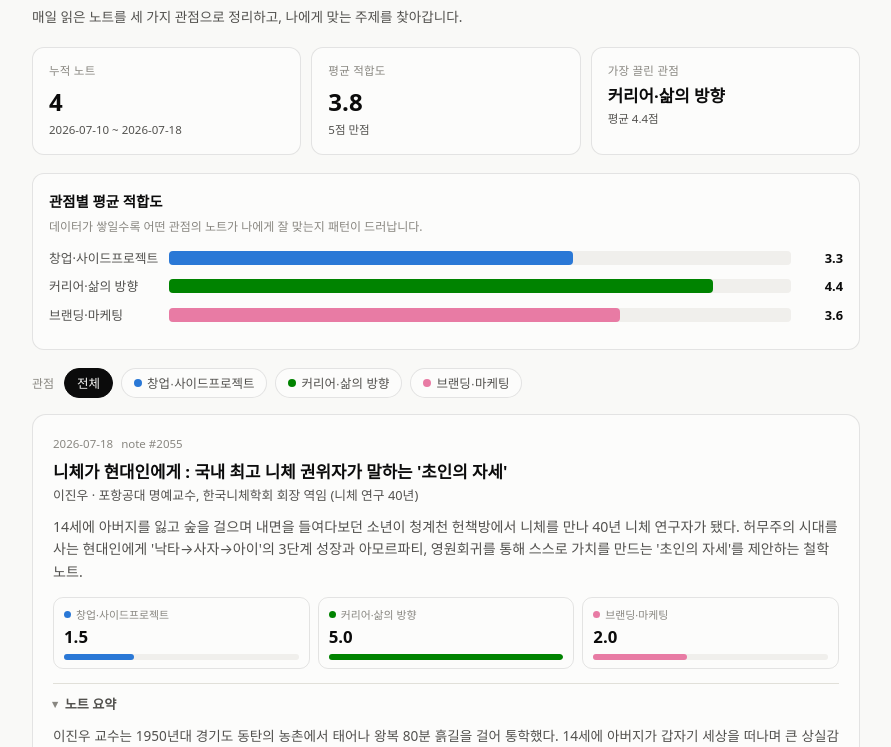
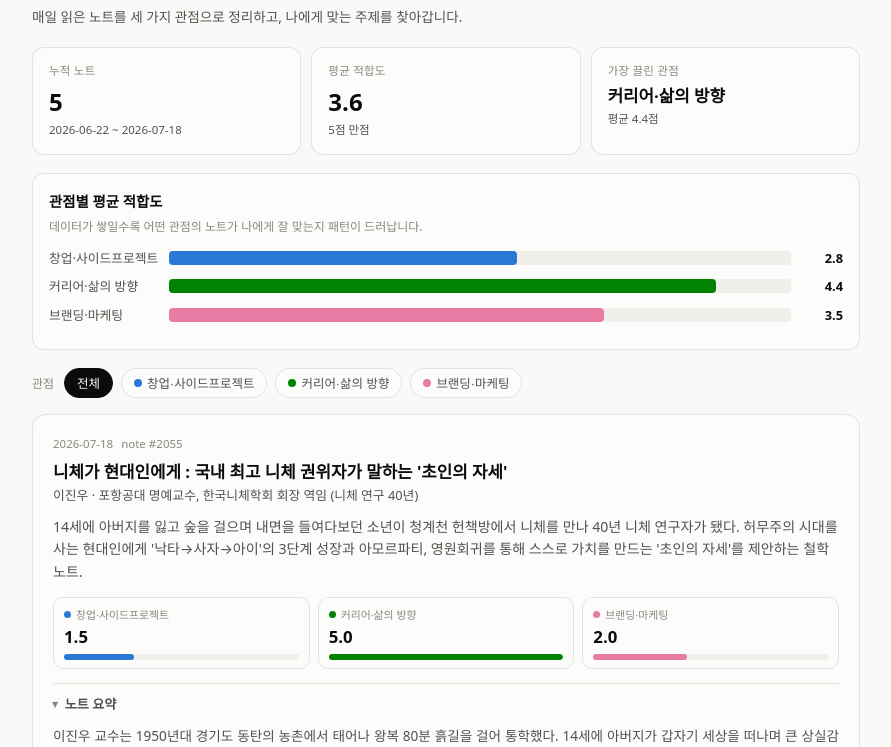
Before and after one commit to cksals00-ai/alfred-daily, a website: page app/public/dashboard.html in a window 1280 px wide. Shown: the part 53-800 px from the top of the page, without its empty margins (194-1085 px from the left). Drawn offline with Linux system fonts and the light colour scheme.

Commit message:
Add note 2029 (심플의 발견 1부 도미니크 로로)

```diff
--- a/app/public/dashboard.html
+++ b/app/public/dashboard.html
@@ -368,6 +368,46 @@ const NOTES = [
       "다음 제안·설득 때 문서 대신 조악하더라도 '끝 그림' 프로토타입을 먼저 만들어보기",
       "내 전문성이 사일로에 갇혀 있지 않은지 점검 — 인접 영역 하나(예: 데이터, 콘텐츠)를 배우는 루틴 정하기"
     ]
+  },
+  {
+    id: 2029,
+    date: "2026-06-22",
+    title: "심플의 발견 1부 : 도미니크 로로, \"단순함은 비움으로 완성되는 게 아니다\"",
+    subject: "도미니크 로로 · 『심플하게 산다』 저자 (32개국 100만 부, 1979년부터 일본 거주) — 교토 인터뷰",
+    url: "https://longblack.co/note/2029",
+    summary: "롱블랙 설문에서 응답자 2,169명 중 61.4%가 '삶이 복잡하다'고 답한 데서 출발한 LG유플러스 협업 시리즈 1부. 『심플하게 산다』의 도미니크 로로가 교토에서 말하는 심플은 미니멀리즘식 비움이 아니라, 척하기를 멈추고 사랑하는 것들로 '매일'을 채우는 것이다.",
+    tags: ["심플 라이프", "라이프스타일", "미니멀리즘", "브랜디드 콘텐츠", "인터뷰", "심플의 발견 시리즈"],
+    scores: { startup: 1.0, career: 4.5, branding: 3.0 },
+    fullSummary: [
+      "이 노트는 여행 인솔자 김혜연(가명)의 고백으로 시작한다 — \"제가 어디로 가야 할지, 누가 정해줬으면 좋겠어요.\" 롱블랙과 LG유플러스가 함께한 설문(응답자 2,169명)에서 61.4%가 자신의 삶이 복잡하다고 답했고, 30대는 '일과 업무'를 가장 어려운 영역으로 꼽았다. 그 답을 찾기 위해 롱블랙은 32개국에서 100만 부가 팔린 『심플하게 산다』의 저자, 1979년부터 일본에 살며 동서양 생활철학을 융합해온 프랑스 수필가 도미니크 로로를 교토에서 만났다.",
+      "로로가 정의하는 심플은 '자연스러운 것, 자기 자신이 되는 것'이고, 그 반대는 '척하기'다 — 부유한 척, 행복한 척, 다른 사람인 척. 사람들은 물건이 아니라 그것이 만들어줄 이미지를 산다. 로로 자신도 차(茶) 도구를 모으며 '고풍스러운 찻집 주인'이라는 환상을 좇았다고 고백한다. 해법은 무게 중심을 환상에서 '매일'로 옮기는 것. 생각을 종이에 적어 머리를 비우고, 물건을 버리기 전 추억을 메모로 남긴다 — 헤어진 연인의 스웨터를 시 한 편으로 적어 작별한 것처럼.",
+      "핵심 반전은 제목에 있다. 심플은 비움으로 완성되지 않는다. 텅 빈 공간은 트렌드 추종일 뿐, 진짜 심플은 필요 없는 것을 정리한 자리를 자신이 사랑하는 것들과 일상의 미세한 아름다움 — 물 끓는 소리, 햇살, 나뭇잎 — 으로 채우는 일이다. 그리고 마지막 챕터에서 로로는 심플의 기반을 사랑에 둔다. 자기만 생각하는 심플함은 감옥과 같으며, 타인을 도우며 삶의 목적을 발견하는 것이 심플한 삶의 완성이라는 것. \"어릴 때 사랑을 듬뿍 받은 사람은 그 사랑이 곧 자신의 집이 된다\"는 알랭 드 보통의 말로 그 뿌리를 설명한다."
+    ],
+    insights: {
+      startup: [
+        "<strong>직접적 창업 인사이트는 적음</strong> — 다만 '사람들은 물건이 아니라 이미지를 산다'는 통찰은 제품 기획 시 고객이 사려는 환상이 무엇인지 묻게 하는 출발점"
+      ],
+      career: [
+        "<strong>척하기 진단</strong> — 지금 내 커리어의 어디까지가 '나'이고 어디부터가 '척'인지 구분하는 프레임. 복잡함의 상당 부분은 남처럼 보이려는 비용",
+        "<strong>환상 → 매일</strong> — 거대한 목표 대신 매일의 감각을 가꾸는 방향 전환. 니체 노트의 '영원회귀 테스트'와 연결되는 실천법",
+        "<strong>비움이 아니라 채움</strong> — 무언가를 그만두는 것(퇴사, 정리)보다 무엇으로 채울지가 본질이라는 관점. 방향 전환 고민에 적용 가능",
+        "<strong>기억을 남기고 버리기</strong> — 물건이든 경력이든, 의미를 기록으로 보존하면 놓아주기가 쉬워진다는 구체적 기술"
+      ],
+      branding: [
+        "<strong>이미지를 파는 소비의 구조</strong> — 고객은 제품이 아니라 '그 물건이 만들어줄 나'를 산다. 마케팅 메시지 설계의 근본 통찰",
+        "<strong>브랜디드 콘텐츠의 모범</strong> — LG유플러스 협업이지만 광고가 아니라 설문 데이터(2,169명, 61.4%)로 문제를 정의하고 세계적 저자 인터뷰로 답하는 구성. 브랜드 협업 콘텐츠의 격을 보여줌"
+      ]
+    },
+    quotes: [
+      "심플해진다는 건 욕심을 끊고 소비를 극도로 줄이는 금욕주의가 아니에요. 허황된 꿈 대신, 나의 '매일'을 가꾸는 일이에요.",
+      "사람들은 언제나 거대한 것들만 꿈꾸지, 정작 작은 즐거움들은 보지 못하거든요.",
+      "알랭 드 보통이 이런 말을 했어요. 어릴 때 사랑을 듬뿍 받은 사람은, 그 사랑이 곧 자신의 집이 된다고요."
+    ],
+    actions: [
+      "내 일과 소비에서 '척하기'에 해당하는 항목 3개 적어보고 하나 줄이기",
+      "버리지 못하는 것(물건·프로젝트·역할) 하나를 골라 추억을 메모로 남기고 정리해보기",
+      "'영원히 반복되어도 좋을 순간'(니체 노트) 실험과 연결 — 일상의 감각 하나를 매일 기록"
+    ]
   }
 ];
 /* ──────────────────────────────────────────────────────────── */
```
